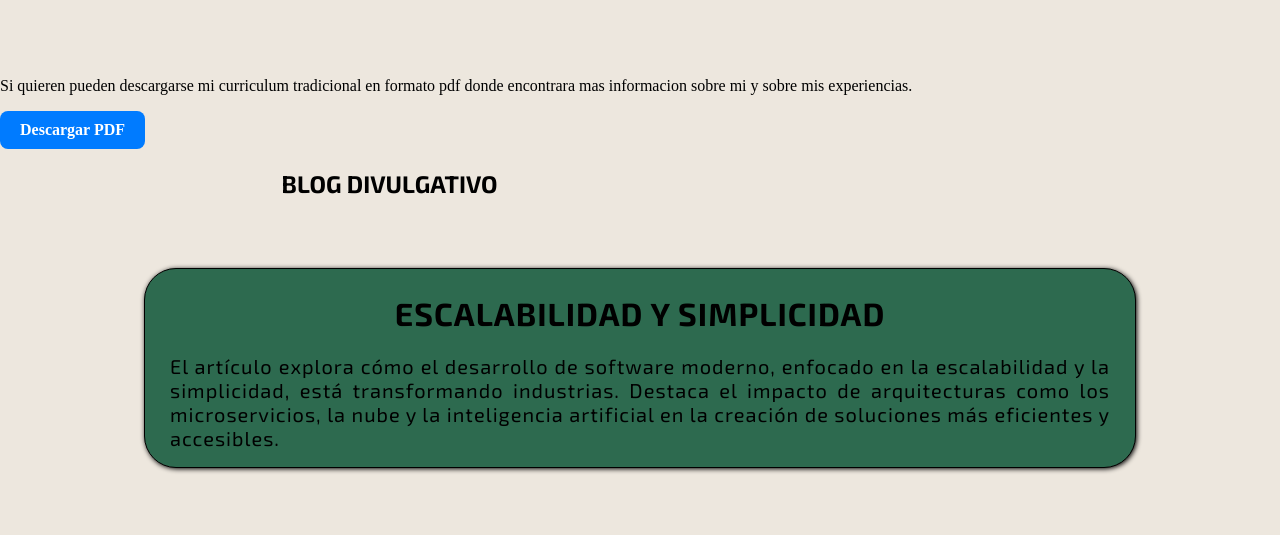
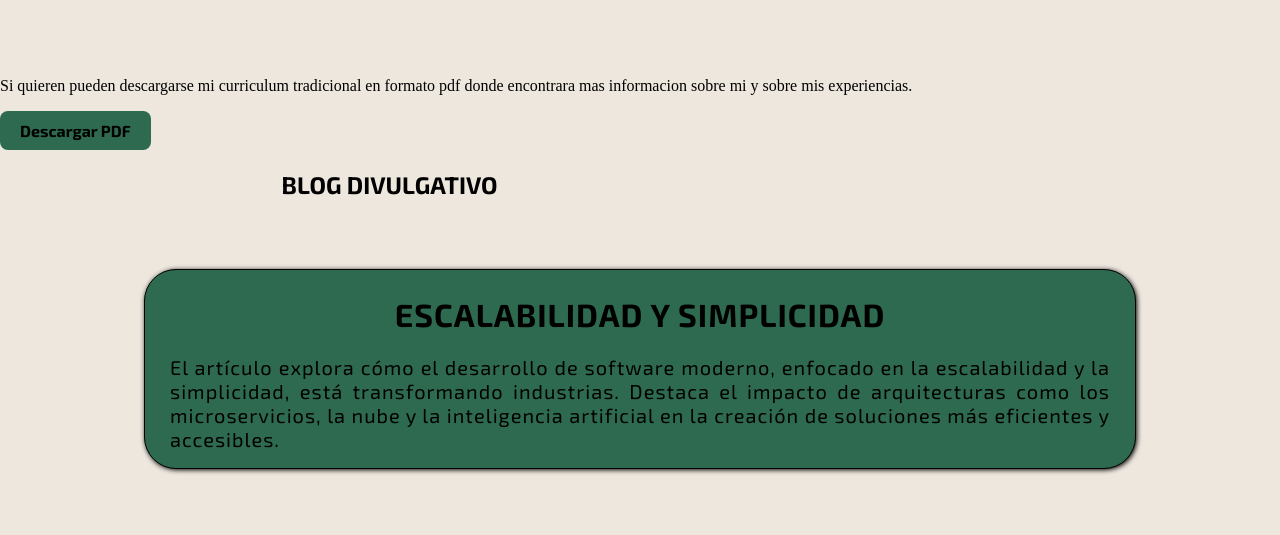
Before and after one commit to DJ4S/programacion_web, a plain HTML site: page index.html in a window 1280 px wide. Shown: the part 2816-3351 px from the top of the page. Drawn offline with Linux system fonts and the light colour scheme.

Commit message:
Update styles.css

```diff
--- a/styles.css
+++ b/styles.css
@@ -32,17 +32,15 @@ body{
 .btn-descargar {
   display: inline-block;
   padding: 10px 20px;
-  background-color: #007bff;
-  color: white;
+  background-color: #2d6a4f;
+  color: black;
   text-decoration: none;
   border-radius: 8px;
   font-weight: bold;
   transition: background-color 0.3s;
+  font-family: 'Exo 2', sans-serif;
 }
 
-.btn-descargar:hover {
-  background-color: #0056b3;
-}
 
 /* HEADER -------------------------------------------------------------------- */
 
```
